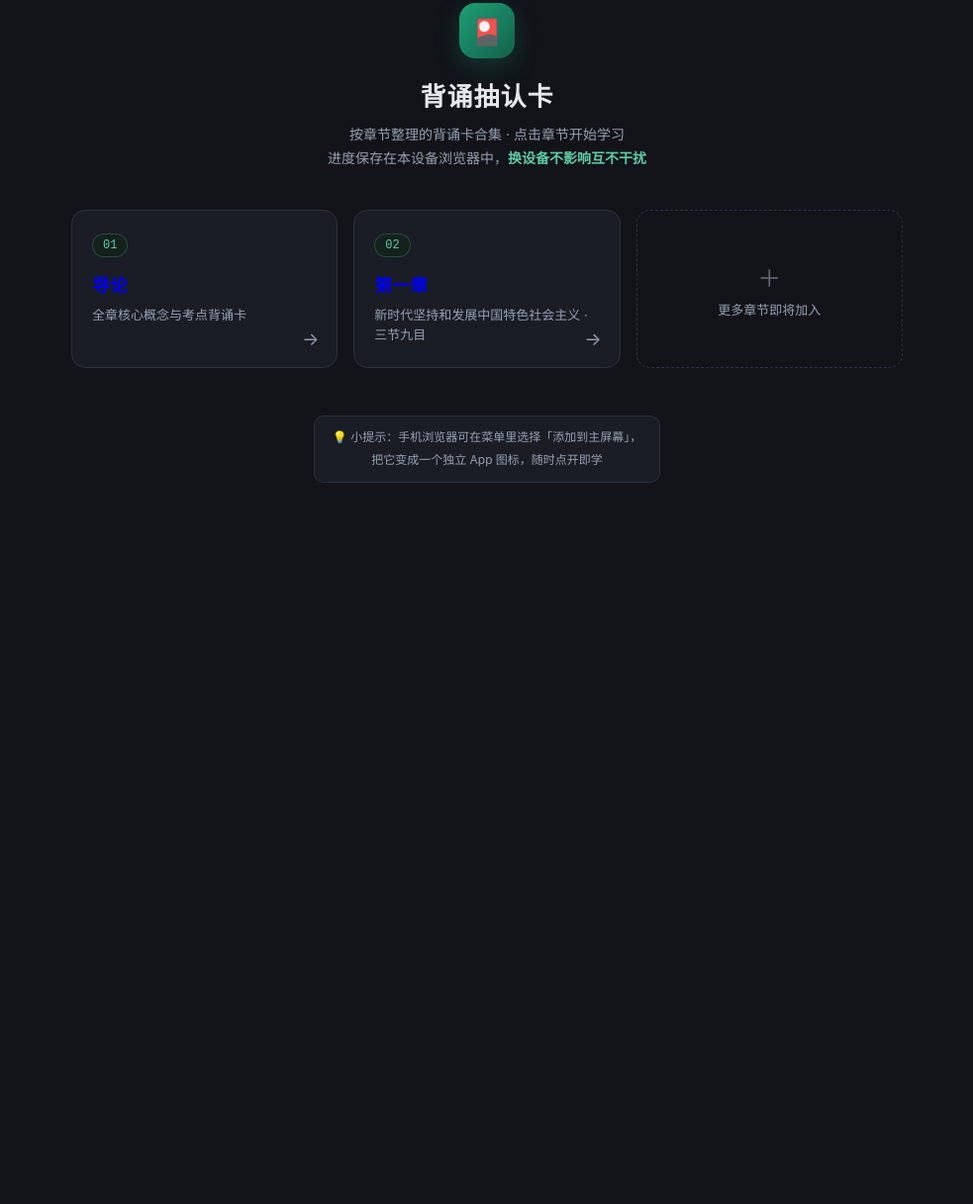
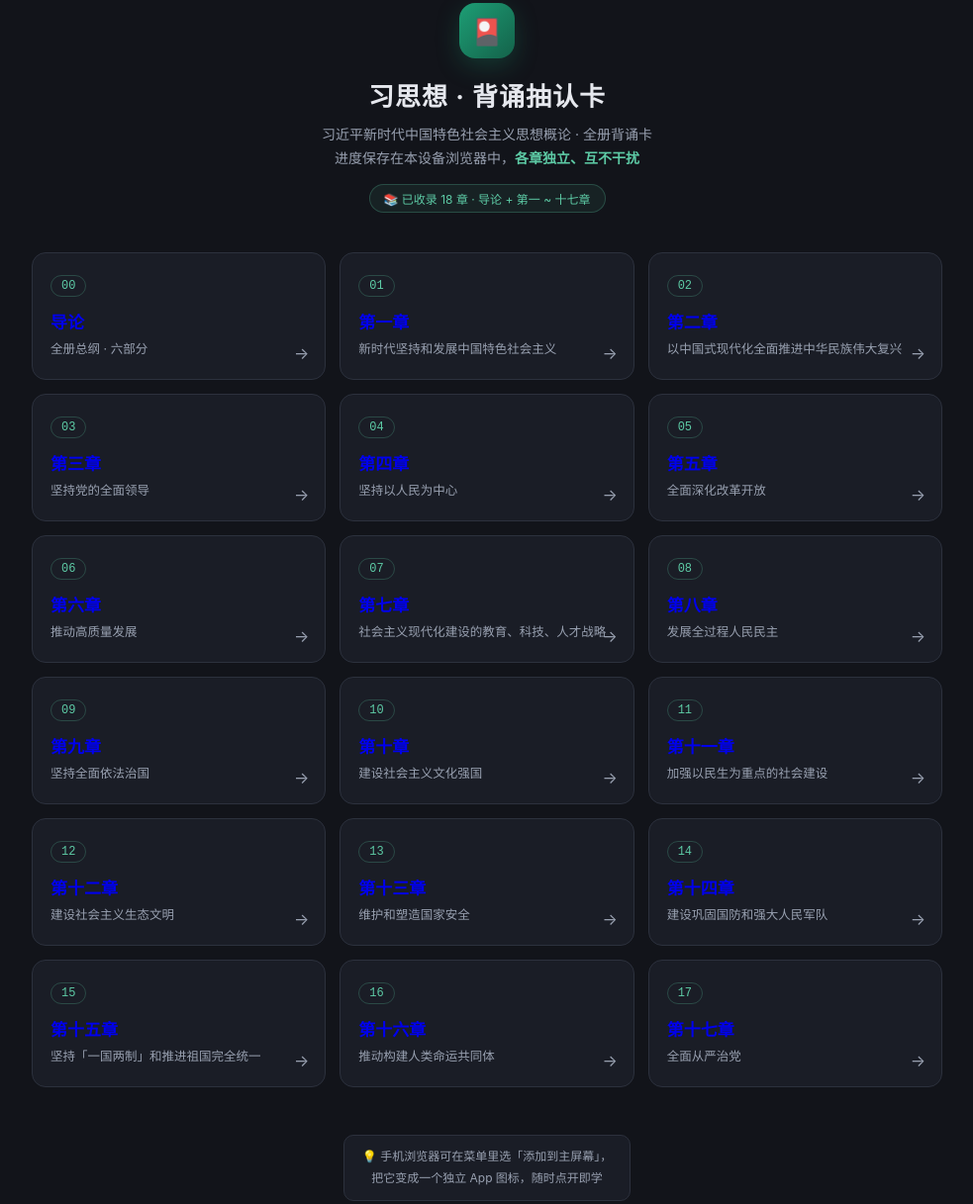
Before and after one commit to 1128-66/flashcards, a plain HTML site: page index.html in a window 1280 px wide. Shown: the part 45-1262 px from the top of the page at 99% size, without its empty margins (148-1131 px from the left). Before the commit the page ends 800 px from the top, so only its background shows below. Drawn offline with Linux system fonts and the light colour scheme.

Commit message:
重写首页导航18章

```diff
--- a/index.html
+++ b/index.html
@@ -3,7 +3,7 @@
 <head>
 <meta charset="UTF-8">
 <meta name="viewport" content="width=device-width, initial-scale=1.0">
-<title>背诵抽认卡 · 章节导航</title>
+<title>习思想 · 背诵抽认卡</title>
 <style>
 :root{
   --bg:#12141a;
@@ -21,7 +21,7 @@ body{
   font-family:-apple-system,BlinkMacSystemFont,"PingFang SC","Hiragino Sans GB","Microsoft YaHei",sans-serif;
   min-height:100vh;
 }
-.wrap{max-width:880px;margin:0 auto;padding:48px 20px 80px}
+.wrap{max-width:960px;margin:0 auto;padding:48px 20px 80px}
 header{text-align:center;margin-bottom:40px}
 .logo{
   width:56px;height:56px;border-radius:16px;margin:0 auto 18px;
@@ -32,38 +32,35 @@ header{text-align:center;margin-bottom:40px}
 h1{font-size:26px;font-weight:700;letter-spacing:1px}
 .sub{color:var(--muted);font-size:14px;margin-top:10px;line-height:1.7}
 .sub b{color:var(--accent-soft);font-weight:600}
+.count{
+  display:inline-flex;align-items:center;gap:6px;margin-top:14px;
+  font-size:12px;color:var(--accent-soft);
+  background:rgba(93,202,165,.08);border:1px solid rgba(93,202,165,.25);
+  padding:5px 14px;border-radius:99px;
+}
 
 /* 章节卡片网格 */
-.grid{display:grid;grid-template-columns:repeat(auto-fill,minmax(250px,1fr));gap:16px}
+.grid{display:grid;grid-template-columns:repeat(auto-fill,minmax(250px,1fr));gap:14px}
 .chapter{
   position:relative;display:block;text-decoration:none;
   background:var(--surface);border:1px solid var(--line);border-radius:14px;
-  padding:22px 20px;transition:transform .18s ease,border-color .18s ease,box-shadow .18s ease;
+  padding:20px 18px;transition:transform .18s ease,border-color .18s ease,box-shadow .18s ease;
 }
 .chapter:hover{transform:translateY(-3px);border-color:var(--accent);box-shadow:0 10px 28px rgba(29,158,117,.14)}
 .chapter:hover .arrow{transform:translateX(3px);color:var(--accent-soft)}
 .badge{
   display:inline-flex;align-items:center;gap:6px;
-  font-size:12px;color:var(--accent-soft);background:var(--accent-dim,#14211c);
+  font-size:12px;color:var(--accent-soft);
   border:1px solid rgba(93,202,165,.25);
-  padding:4px 10px;border-radius:99px;margin-bottom:14px;
+  padding:3px 10px;border-radius:99px;margin-bottom:12px;
   font-family:ui-monospace,monospace;
 }
-.chapter h2{font-size:18px;font-weight:700;margin-bottom:8px}
-.chapter p{font-size:13px;color:var(--muted);line-height:1.6}
+.chapter h2{font-size:17px;font-weight:700;margin-bottom:6px}
+.chapter p{font-size:12.5px;color:var(--muted);line-height:1.6}
 .chapter .arrow{
-  position:absolute;right:18px;bottom:18px;font-size:18px;color:var(--muted);
+  position:absolute;right:16px;bottom:16px;font-size:16px;color:var(--muted);
   transition:transform .18s ease,color .18s ease;
 }
-/* 占位卡片（预留位） */
-.placeholder{
-  border:1.5px dashed var(--line);background:transparent;
-  display:flex;flex-direction:column;align-items:center;justify-content:center;
-  min-height:150px;color:var(--muted);border-radius:14px;
-}
-.placeholder .plus{font-size:24px;margin-bottom:6px;opacity:.6}
-.placeholder span{font-size:13px}
-
 footer{
   margin-top:48px;text-align:center;color:var(--muted);font-size:12px;line-height:2;
 }
@@ -80,36 +77,126 @@ footer .tip b{color:var(--accent-soft);font-weight:600}
 <div class="wrap">
   <header>
     <div class="logo">🎴</div>
-    <h1>背诵抽认卡</h1>
-    <p class="sub">按章节整理的背诵卡合集 · 点击章节开始学习<br>
-      进度保存在本设备浏览器中，<b>换设备不影响互不干扰</b></p>
+    <h1>习思想 · 背诵抽认卡</h1>
+    <p class="sub">习近平新时代中国特色社会主义思想概论 · 全册背诵卡<br>
+      进度保存在本设备浏览器中，<b>各章独立、互不干扰</b></p>
+    <span class="count">📚 已收录 18 章 · 导论 + 第一 ~ 十七章</span>
   </header>
 
   <nav class="grid">
-    <!-- ===== 章节列表：每新增一章，复制下面一个 chapter 卡片改编号/标题/链接即可 ===== -->
-    <a class="chapter" href="01-导论.html">
-      <span class="badge">01</span>
+    <a class="chapter" href="习思想/00_导论_抽认卡.html">
+      <span class="badge">00</span>
       <h2>导论</h2>
-      <p>全章核心概念与考点背诵卡</p>
+      <p>全册总纲 · 六部分</p>
       <span class="arrow">→</span>
     </a>
-    <a class="chapter" href="02-第一章.html">
-      <span class="badge">02</span>
+    <a class="chapter" href="习思想/01_第一章_抽认卡.html">
+      <span class="badge">01</span>
       <h2>第一章</h2>
-      <p>新时代坚持和发展中国特色社会主义 · 三节九目</p>
+      <p>新时代坚持和发展中国特色社会主义</p>
       <span class="arrow">→</span>
     </a>
-    <!-- ===== 章节列表结束 ===== -->
-
-    <div class="placeholder">
-      <div class="plus">＋</div>
-      <span>更多章节即将加入</span>
-    </div>
+    <a class="chapter" href="习思想/02_第二章_抽认卡.html">
+      <span class="badge">02</span>
+      <h2>第二章</h2>
+      <p>以中国式现代化全面推进中华民族伟大复兴</p>
+      <span class="arrow">→</span>
+    </a>
+    <a class="chapter" href="习思想/03_第三章_抽认卡.html">
+      <span class="badge">03</span>
+      <h2>第三章</h2>
+      <p>坚持党的全面领导</p>
+      <span class="arrow">→</span>
+    </a>
+    <a class="chapter" href="习思想/04_第四章_抽认卡.html">
+      <span class="badge">04</span>
+      <h2>第四章</h2>
+      <p>坚持以人民为中心</p>
+      <span class="arrow">→</span>
+    </a>
+    <a class="chapter" href="习思想/05_第五章_抽认卡.html">
+      <span class="badge">05</span>
+      <h2>第五章</h2>
+      <p>全面深化改革开放</p>
+      <span class="arrow">→</span>
+    </a>
+    <a class="chapter" href="习思想/06_第六章_抽认卡.html">
+      <span class="badge">06</span>
+      <h2>第六章</h2>
+      <p>推动高质量发展</p>
+      <span class="arrow">→</span>
+    </a>
+    <a class="chapter" href="习思想/07_第七章_抽认卡.html">
+      <span class="badge">07</span>
+      <h2>第七章</h2>
+      <p>社会主义现代化建设的教育、科技、人才战略</p>
+      <span class="arrow">→</span>
+    </a>
+    <a class="chapter" href="习思想/08_第八章_抽认卡.html">
+      <span class="badge">08</span>
+      <h2>第八章</h2>
+      <p>发展全过程人民民主</p>
+      <span class="arrow">→</span>
+    </a>
+    <a class="chapter" href="习思想/09_第九章_抽认卡.html">
+      <span class="badge">09</span>
+      <h2>第九章</h2>
+      <p>坚持全面依法治国</p>
+      <span class="arrow">→</span>
+    </a>
+    <a class="chapter" href="习思想/10_第十章_抽认卡.html">
+      <span class="badge">10</span>
+      <h2>第十章</h2>
+      <p>建设社会主义文化强国</p>
+      <span class="arrow">→</span>
+    </a>
+    <a class="chapter" href="习思想/11_第十一章_抽认卡.html">
+      <span class="badge">11</span>
+      <h2>第十一章</h2>
+      <p>加强以民生为重点的社会建设</p>
+      <span class="arrow">→</span>
+    </a>
+    <a class="chapter" href="习思想/12_第十二章_抽认卡.html">
+      <span class="badge">12</span>
+      <h2>第十二章</h2>
+      <p>建设社会主义生态文明</p>
+      <span class="arrow">→</span>
+    </a>
+    <a class="chapter" href="习思想/13_第十三章_抽认卡.html">
+      <span class="badge">13</span>
+      <h2>第十三章</h2>
+      <p>维护和塑造国家安全</p>
+      <span class="arrow">→</span>
+    </a>
+    <a class="chapter" href="习思想/14_第十四章_抽认卡.html">
+      <span class="badge">14</span>
+      <h2>第十四章</h2>
+      <p>建设巩固国防和强大人民军队</p>
+      <span class="arrow">→</span>
+    </a>
+    <a class="chapter" href="习思想/15_第十五章_抽认卡.html">
+      <span class="badge">15</span>
+      <h2>第十五章</h2>
+      <p>坚持「一国两制」和推进祖国完全统一</p>
+      <span class="arrow">→</span>
+    </a>
+    <a class="chapter" href="习思想/16_第十六章_抽认卡.html">
+      <span class="badge">16</span>
+      <h2>第十六章</h2>
+      <p>推动构建人类命运共同体</p>
+      <span class="arrow">→</span>
+    </a>
+    <a class="chapter" href="习思想/17_第十七章_抽认卡.html">
+      <span class="badge">17</span>
+      <h2>第十七章</h2>
+      <p>全面从严治党</p>
+      <span class="arrow">→</span>
+    </a>
   </nav>
 
   <footer>
     <div class="tip">
-      💡 小提示：手机浏览器可在菜单里选择「添加到主屏幕」，<br>
+      💡 手机浏览器可在菜单里选「添加到主屏幕」，<br>
       把它变成一个独立 App 图标，随时点开即学
     </div>
   </footer>
```
